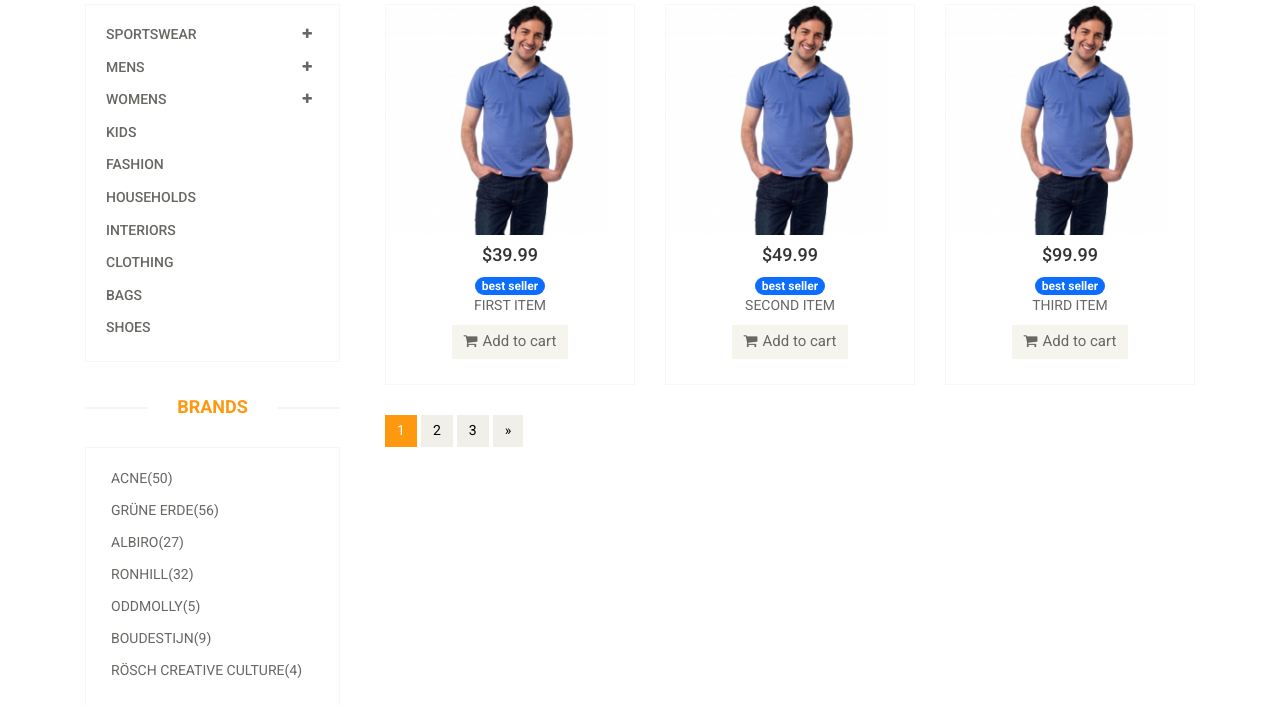
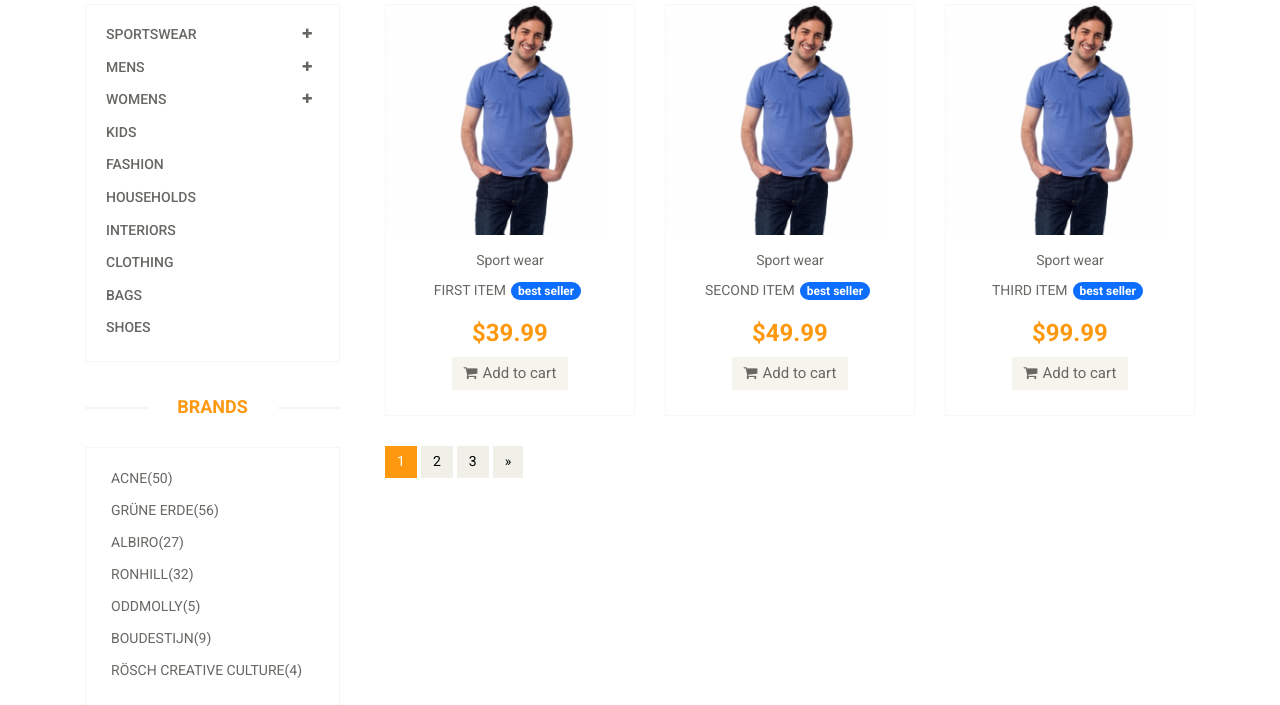
Before and after one commit to SaberHardy/ecommerce_shopping, a Django app: page /shop/ in a window 1280 px wide. Shown: the part 699-1404 px from the top of the page. Run offline with Django 4.2, Linux system fonts and the light colour scheme; data comes from the database, SQL or seed files in the repository; both versions use the stored data as it was after the commit.

Commit message:
fix some styling prblms

```diff
--- a/templates/eshop_app/index.html
+++ b/templates/eshop_app/index.html
@@ -331,7 +331,7 @@
                             <div class="product-image-wrapper">
                                 <div class="single-products">
                                     <div class="productinfo text-center">
-                                        <img src="{% static 'images/home/product5.jpg' %}' %}" alt=""/>
+                                        <img src="{% static 'images/home/product5.jpg' %}" alt=""/>
                                         <h2>$56</h2>
                                         <p>Easy Polo Black Edition</p>
                                         <a href="#" class="btn btn-default add-to-cart"><i
@@ -359,7 +359,7 @@
                             <div class="product-image-wrapper">
                                 <div class="single-products">
                                     <div class="productinfo text-center">
-                                        <img src="{% static 'images/home/product6.jpg' %}' %}" alt=""/>
+                                        <img src="{% static 'images/home/product6.jpg' %}" alt=""/>
                                         <h2>$56</h2>
                                         <p>Easy Polo Black Edition</p>
                                         <a href="#" class="btn btn-default add-to-cart"><i
--- a/templates/eshop_app/item_list.html
+++ b/templates/eshop_app/item_list.html
@@ -163,10 +163,10 @@
                                     <div class="">
                                         <div class="productinfo text-center">
                                             <img src="{% static 'images/shop/product12.jpg' %}" alt=""/>
-                                            <h4>${{ item.price }}</h4>
-                                            <span class="badge badge-danger bg-primary">best seller</span>
-
-                                            <p>{{ item.title|upper }}</p>
+                                            <p class="mt-4">Sport wear</p>
+                                            <p class="mt-3">{{ item.title|upper }}<span
+                                                    class="badge badge-danger bg-primary mx-2"> best seller</span></p>
+                                            <h2>${{ item.price }}</h2>
 
                                             <a href="#" class="btn btn-default add-to-cart">
                                                 <i class="fa fa-shopping-cart"></i>Add to cart</a>
```
Also changed, not shown: db.sqlite3.
